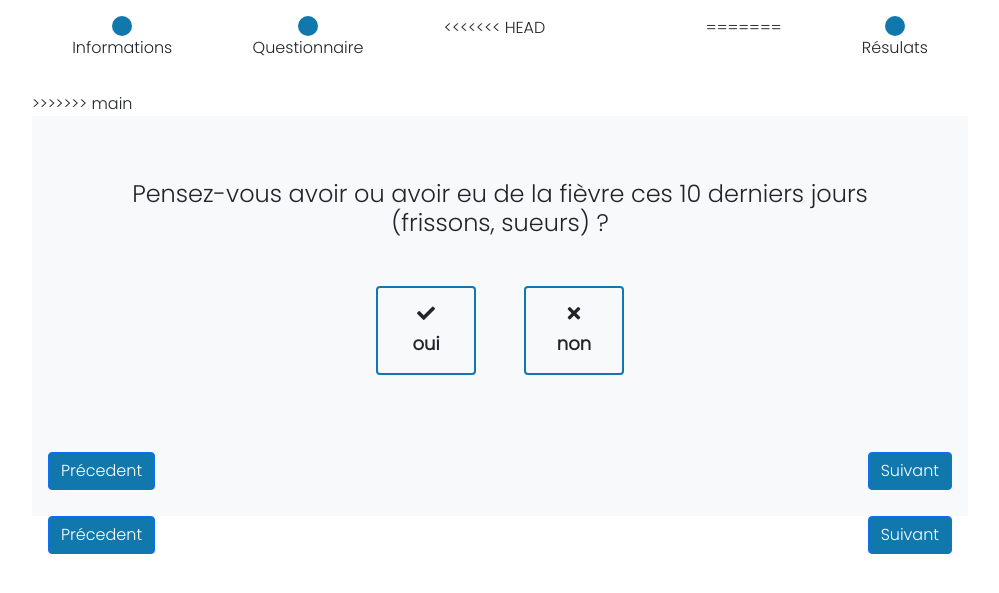
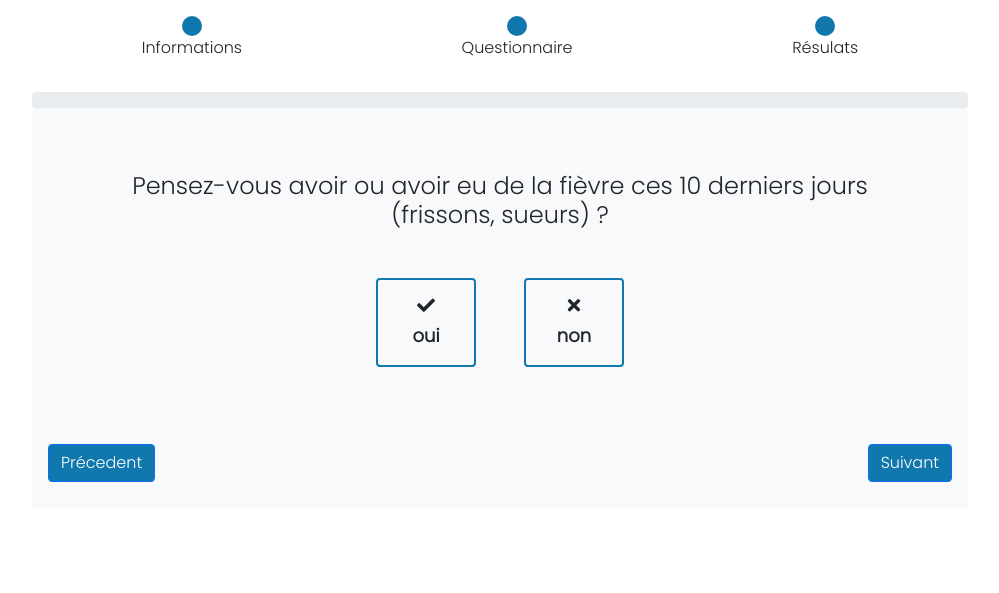
Before and after one commit to lahlaliwassim2/Test-COVID-19, a PHP site: page /questions.php in a window 1280 px wide. Shown: the part 66-659 px from the top of the page, without its empty margins (140-1139 px from the left). Run offline with PHP 8.4, Linux system fonts and the light colour scheme; some libraries are stand-ins or nearby versions.

Commit message:
regler progress bars

```diff
--- a/questions.php
+++ b/questions.php
@@ -15,20 +15,18 @@
                 <span class=" circle rounded-circle"></span>
                 <p>Questionnaire</p>
             </div>
-<<<<<<< HEAD
-            <div class="progress">
-                    <div class="progress-bar btn-primary">
-                        <span class="nbr-Q"></span>
-                    </div>
-                </div>
-=======
             <div class="Res d-flex flex-column align-items-center">
                 <span class=" circle rounded-circle"></span>
                 <p>Résulats</p>
             </div>
         </div>
->>>>>>> main
 
+
+            <div class="progress">
+                    <div class="progress-bar btn-primary">
+                        <span class="nbr-Q"></span>
+                    </div>
+            </div>
             <div class="Questions pt-5 bg-light">
                 <div id="carouselExampleControls" class="carousel slide h-75" data-bs-interval="false">
                     <div class="carousel-inner">
@@ -474,16 +472,6 @@
                 </div>
 
             </div>
-            <div class="button d-flex justify-content-between px-3 pb-3">
-                <button class="btn-prv btn btn-primary" type="button" data-bs-target="#carouselExampleControls"
-                    data-bs-slide="prev">
-                    Précedent
-                </button>
-                <button class="btn-next btn btn-primary" type="button" data-bs-target="#carouselExampleControls"
-                    data-bs-slide="next">
-                    Suivant
-                </button>
-            </div>
         </div>
         </div>
     </main>
```
